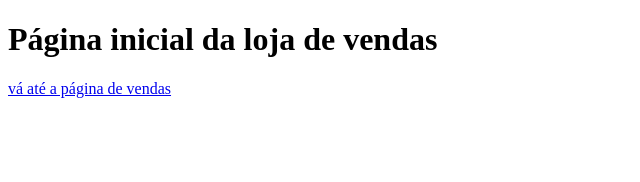
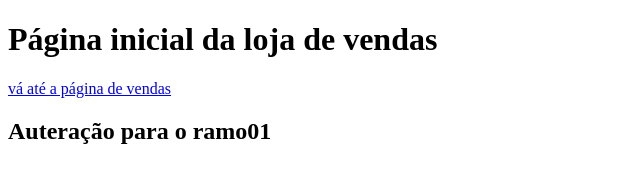
Before and after one commit to morpheolinkin/atividade21-12, a plain HTML site: page Pasta01/index.html in a window 1280 px wide. Shown: the whole page, without its empty margins (0-640 px from the left). Drawn offline with Linux system fonts and the light colour scheme.

Commit message:
Commit ao ramo01

```diff
--- a/Pasta01/index.html
+++ b/Pasta01/index.html
@@ -9,5 +9,7 @@
 <body>
     <h1>Página inicial da loja de vendas</h1>
     <a href="vendas.html">vá até a página de vendas</a>
+
+    <h2>Auteração para o ramo01</h2>
 </body>
 </html>
```
